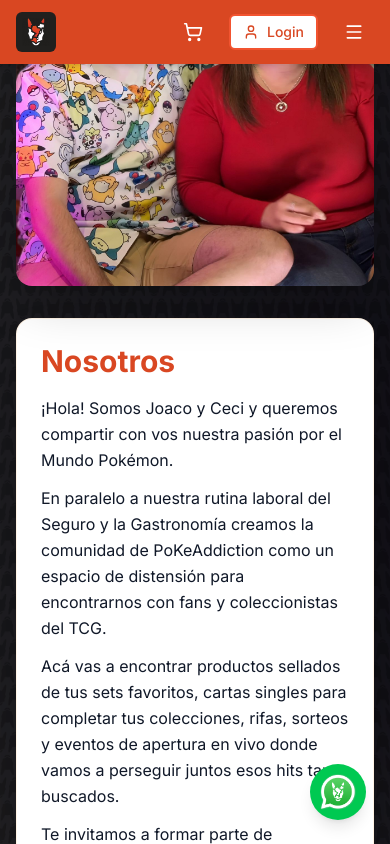
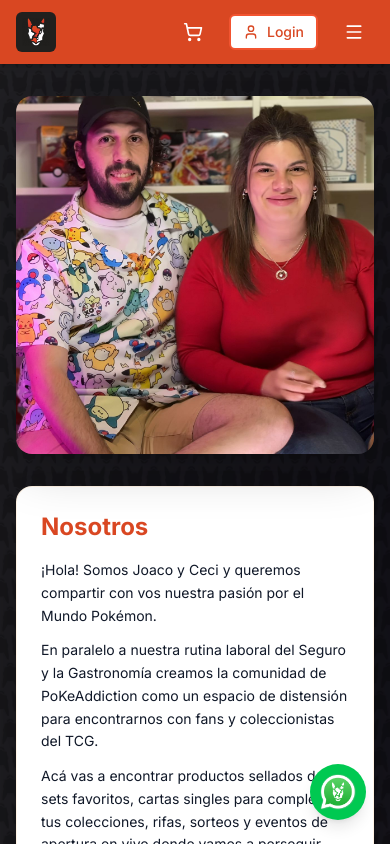
Before and after one commit to PBascones/pokemon-tcg-store, a Next.js app: page /nosotros in a window 390 px wide. Shown: the top 844 px of the page. Built offline with nearby package versions, Linux system fonts and the light colour scheme; no server answers.

Commit message:
Fix mobile view in about us

```diff
--- a/app/(store)/nosotros/page.tsx
+++ b/app/(store)/nosotros/page.tsx
@@ -4,7 +4,7 @@
 
 export default function NosotrosPage() {
   return (
-    <div className="relative h-screen overflow-hidden">
+    <div className="relative min-h-screen lg:h-screen lg:overflow-hidden">
       {/* Background Image */}
       <div className="absolute inset-0 z-0">
         <Image
@@ -18,12 +18,12 @@
       </div>
 
       {/* Content */}
-      <div className="relative z-10 h-full flex items-center justify-center px-4">
+      <div className="relative z-10 min-h-screen lg:h-full flex items-center justify-center px-4 py-8 lg:py-0">
         <div className="w-full max-w-6xl">
           <div className="grid grid-cols-1 lg:grid-cols-2 gap-8 lg:gap-12 items-center">
             {/* Image Section */}
-            <div className="flex justify-center">
-              <div className="relative w-full max-w-md aspect-square rounded-2xl overflow-hidden shadow-2xl">
+            <div className="flex justify-center order-1 lg:order-none">
+              <div className="relative w-full max-w-sm lg:max-w-md aspect-square rounded-2xl overflow-hidden shadow-2xl">
                 <Image
                   src="/images/about-us-picture.jpeg"
                   alt="Joaco y Ceci - PokeAddiction"
@@ -35,12 +35,12 @@
             </div>
 
             {/* Text Section */}
-            <div className="bg-white p-6 md:p-8 rounded-2xl shadow-2xl border border-orange-200/30">
-              <h1 className="text-3xl md:text-4xl font-bold text-primary-600 mb-4">
+            <div className="bg-white p-6 md:p-8 rounded-2xl shadow-2xl border border-orange-200/30 order-2 lg:order-none">
+              <h1 className="text-2xl md:text-3xl lg:text-4xl font-bold text-primary-600 mb-4">
                 Nosotros
               </h1>
 
-              <div className="space-y-3 text-gray-900 text-base md:text-xl leading-relaxed">
+              <div className="space-y-3 text-gray-900 text-sm md:text-base lg:text-xl leading-relaxed">
                 <p>
                   ¡Hola! Somos Joaco y Ceci y queremos compartir con vos nuestra pasión por el Mundo Pokémon.
                 </p>
```
